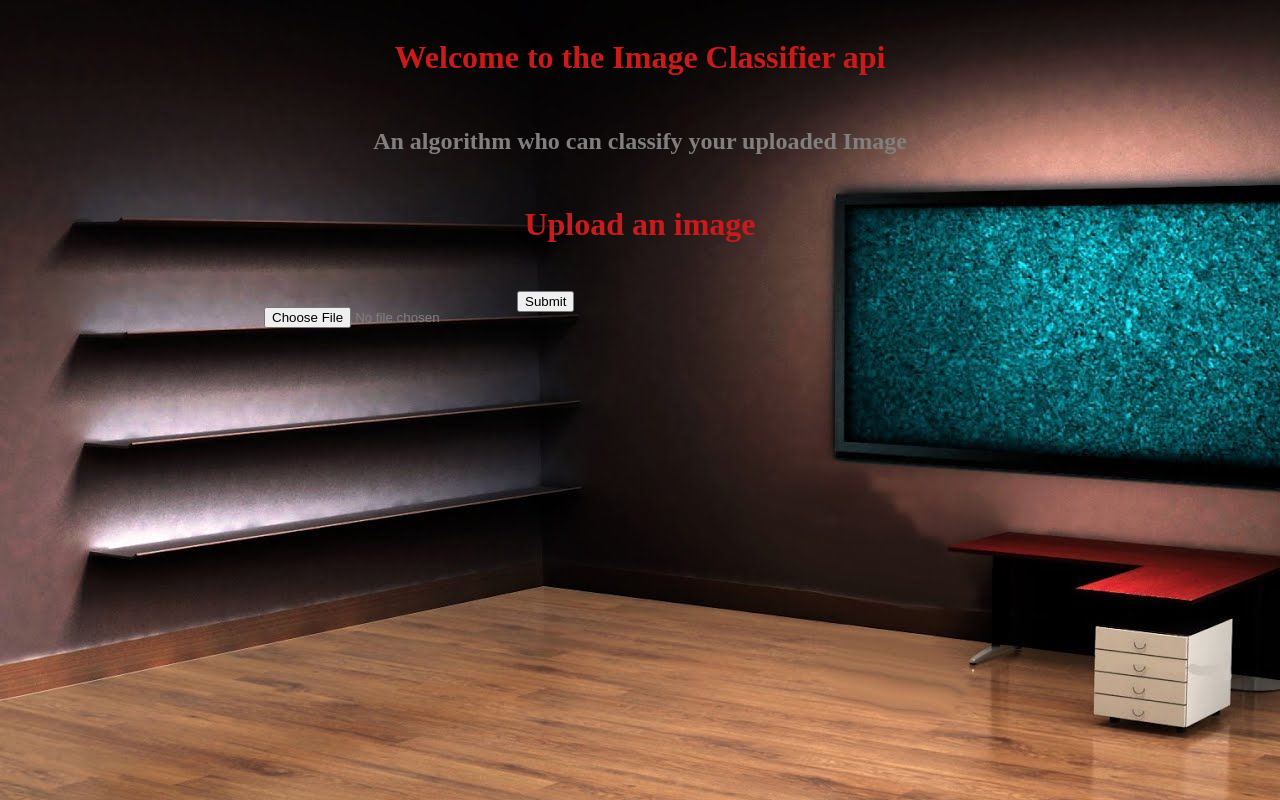
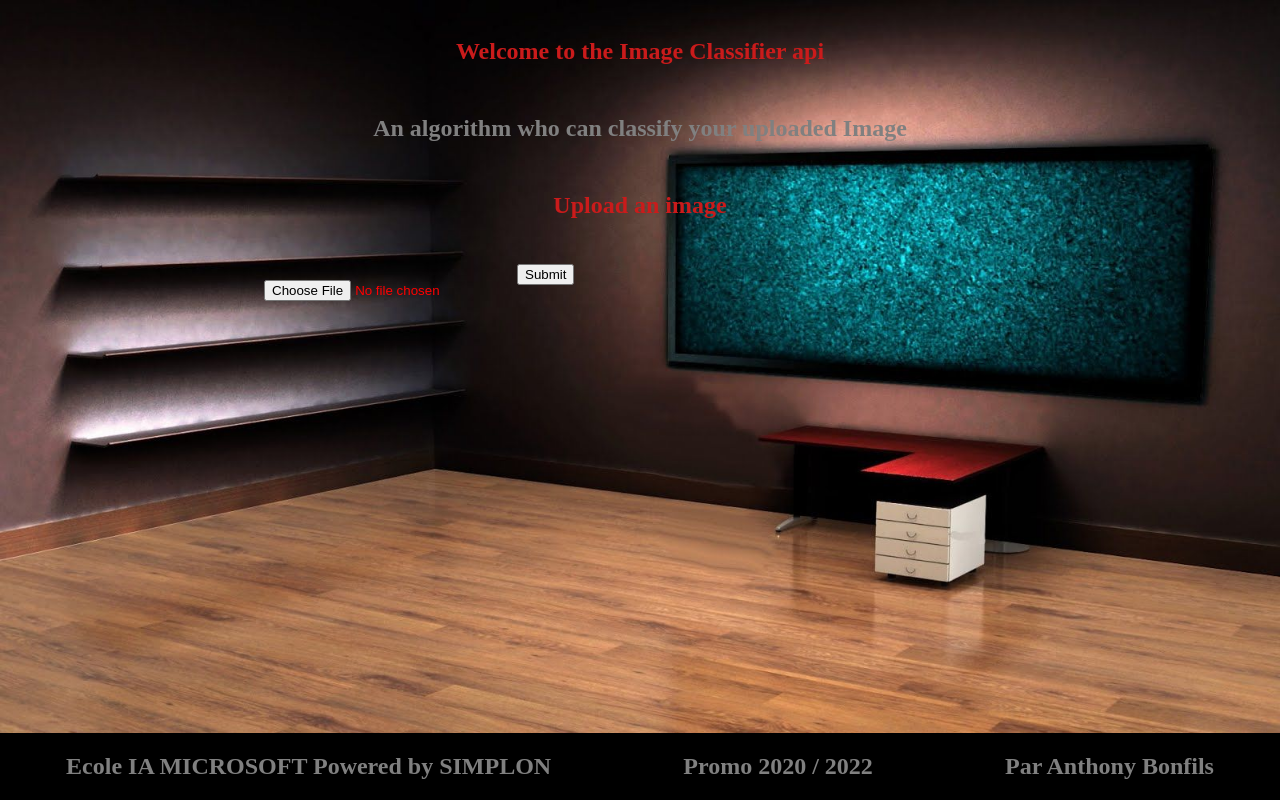
Before and after one commit to AnthonyBonfils3/Simplon_Brief_Classif_image, a Flask app: page / in a window 1280 px wide. Run offline with Flask 2, Linux system fonts and the light colour scheme.

Commit message:
mise en page rendu app web

```diff
--- a/api/static/css/style.css
+++ b/api/static/css/style.css
@@ -1,13 +1,16 @@
 body {
 	background-image: url( img/background.jpg );
 	background-attachment: fixed;
+    background-size: cover;
+}
+.centered_section
+{
 	max-width: 80vw;
 	display: flex;
 	padding-left: 10vw;
 	padding-right: 10vw;
 	flex-direction: column;
 }
-
 h1 {
 
     color: rgb(202, 27, 27);
@@ -22,7 +25,7 @@ h2 {
 
 p, form {
 	text-align: center;
-	color: grey;
+	color: red;
 	size: 15px;
 }
 
@@ -42,3 +45,21 @@ form, .form-fields{
 	flex-wrap: wrap;
 	padding-left: 10vw;
 }
+
+.footer{
+	display: flex;
+	flex-direction: raw;
+	justify-content: space-around;
+	flex-wrap: wrap;
+	color: rgb(107, 129, 143);
+	background-color: black;
+	position: fixed;
+	bottom: 0;
+	left: 0;
+	width: 100vw;
+}
+
+.predicted-img
+{
+	height: 45vh
+}
--- a/api/templates/index.html
+++ b/api/templates/index.html
@@ -6,6 +6,7 @@
     <title>Image Classifier</title>
 </head>
 <body>
+	<section class="centered_section">
 		<h1>Welcome to the Image Classifier api</h1>
 		<h2>An algorithm who can classify your uploaded Image</h2>
 		<h1>Upload an image</h1>
@@ -26,9 +27,15 @@
 				Label predicted: {{ messages[0] }} with a score of {{messages[1]}} %
 				<br>
 				<br>
-			<img class="predicted-img" src="{{url_for('static', filename=messages[2])}}" width=400px/>
+				<img class="predicted-img" src="{{url_for('static', filename=messages[2])}}" />
 			{% endif %}
 			{% endwith %}
 		</p>
+	</section>
+	<footer class="footer">
+		<h2>Ecole IA MICROSOFT Powered by SIMPLON</h2>
+		<h2>Promo 2020 / 2022</h2>
+		<h2>Par Anthony Bonfils</h2>
+	</footer>
 </body>
 </html>
--- a/api/templates/result.html
+++ b/api/templates/result.html
@@ -9,4 +9,9 @@
    <h1>Your image is a/an {{name}}</h1>
 
 </body>
+<footer class="footer">
+    <h2>Ecole IA MICROSOFT Powered by SIMPLON</h2>
+    <h2>Promo 2020 / 2022</h2>
+    <h2>Par Anthony Bonfils</h2>
+</footer>
 </html>
--- a/run.py
+++ b/run.py
@@ -13,4 +13,4 @@ if __name__ == "__main__":
     app.secret_key = 'super secret key'
     app.config['SESSION_TYPE'] = 'filesystem'
 
-    app.run(debug=True)
+    app.run(debug=True, port=5001)
```
Lines whose indentation alone changed are shown as unchanged.
